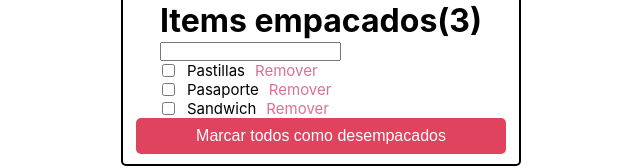
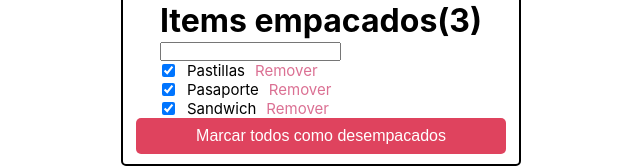
Before and after one commit to havebeeair/jetsetter, a React (Create React App) app: page / in a window 1280 px wide. Shown: the part 340-508 px from the top of the page, without its empty margins (319-959 px from the left). Built offline with nearby package versions, Linux system fonts and the light colour scheme.

Commit message:
Creacion de estado checkbox y remover

```diff
--- a/src/App.css
+++ b/src/App.css
@@ -12,6 +12,7 @@
 
 .checkbox-item {
   margin: 2px;
+  cursor: pointer;
 }
 
 .item-texto {
@@ -34,6 +35,7 @@
   margin: 0;
   padding: 0;
   box-sizing: border-box;
+  cursor: pointer;
 }
 
 .app-container {
--- a/src/App.jsx
+++ b/src/App.jsx
@@ -6,6 +6,8 @@ import { obtenerItemsPorCategoria } from "./utils";
 
 function App() {
   let [state, setState] = useState("");
+
+  const [lista, setLista] = useState(defaultState);
 
   const handleChange = (event) => {
     setState(event.target.value);
@@ -19,12 +21,8 @@ function App() {
     console.log("Desempacando...");
   };
 
-  const listaEmpacados = obtenerItemsPorCategoria(defaultState, "packed", true);
-  const listaNoEmpacados = obtenerItemsPorCategoria(
-    defaultState,
-    "packed",
-    false
-  );
+  const listaEmpacados = obtenerItemsPorCategoria(lista, "packed", true);
+  const listaNoEmpacados = obtenerItemsPorCategoria(lista, "packed", false);
 
   return (
     <div className="app-container">
@@ -45,8 +43,18 @@ function App() {
             value="Submit"
           />
         </form>
-        <Items title="Items no empacados" items={listaNoEmpacados} />
-        <Items title="Items empacados" items={listaEmpacados} />
+        <Items
+          title="Items no empacados"
+          items={listaNoEmpacados}
+          lista={lista}
+          setLista={setLista}
+        />
+        <Items
+          title="Items empacados"
+          items={listaEmpacados}
+          lista={lista}
+          setLista={setLista}
+        />
         <div>
           <button className="btn-marcar-todos" onClick={handleButton}>
             {" "}
--- a/src/Item.jsx
+++ b/src/Item.jsx
@@ -1,11 +1,37 @@
+import { borrarElementoLista } from "./utils";
 import "./App.css";
 
 function Item(props) {
+  const manejarCheckbox = () => {
+    let nuevaLista = props.lista.map((i) => {
+      if (props.id === i.id) {
+        return {
+          ...i,
+          packed: !props.packed,
+        };
+      }
+      return i;
+    });
+    props.setLista(nuevaLista);
+  };
+
+  const manejadorDeClick = () => {
+    const nuevaLista = borrarElementoLista(props.lista, props.id);
+    props.setLista(nuevaLista);
+  };
+
   return (
     <div className="item-container">
-      <input type="checkbox" className="checkbox-item" />
+      <input
+        checked={props.packed}
+        onChange={manejarCheckbox}
+        type="checkbox"
+        className="checkbox-item"
+      />
       <div className="item-texto">{props.nombre}</div>
-      <button className="btn-remover-item">Remover</button>
+      <button onClick={manejadorDeClick} className="btn-remover-item">
+        Remover
+      </button>
     </div>
   );
 }
--- a/src/Items.jsx
+++ b/src/Items.jsx
@@ -9,7 +9,15 @@ function Items(props) {
       </h1>
       <input type="text" />
       {props.items.map((item) => {
-        return <Item nombre={item.value} />;
+        return (
+          <Item
+            nombre={item.value}
+            id={item.id}
+            packed={item.packed}
+            lista={props.lista}
+            setLista={props.setLista}
+          />
+        );
       })}
     </div>
   );
```
